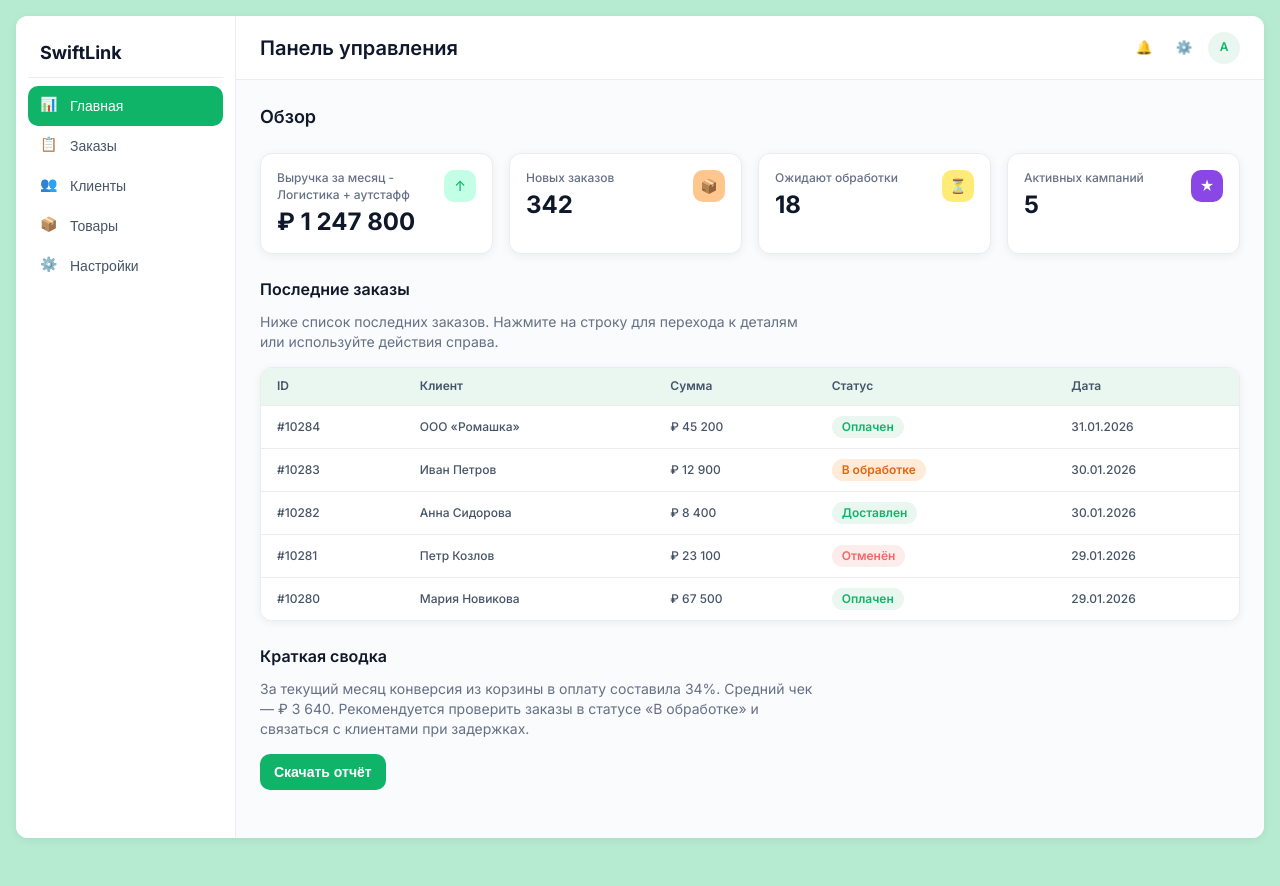
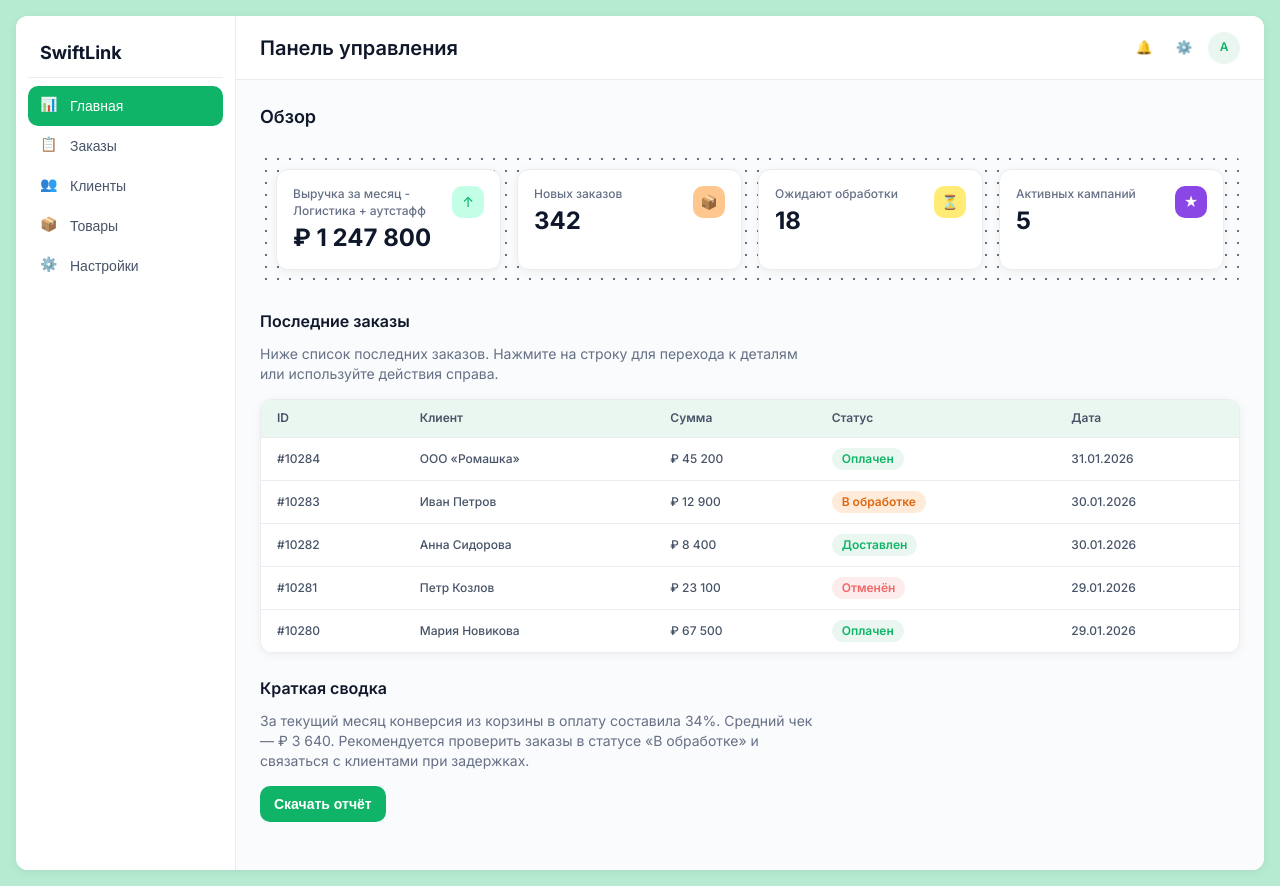
Before and after one commit to georg01031984-create/DNNLesson1, a Next.js app: page / in a window 1280 px wide. Before the commit the page ends 854 px from the top, so only its background shows below. Built offline with nearby package versions, Linux system fonts and the light colour scheme.

Commit message:
Обновление файла

```diff
--- a/app/globals.css
+++ b/app/globals.css
@@ -285,6 +285,11 @@ html, body {
   grid-template-columns: repeat(auto-fill, minmax(220px, 1fr));
   gap: 16px;
   margin-bottom: 24px;
+  background-color: var(--nearWhite);
+  background-image: radial-gradient(circle, var(--textMuted) 1px, transparent 1px);
+  background-size: 12px 12px;
+  padding: 16px;
+  border-radius: var(--radiusCard);
 }
 
 .card {
```
